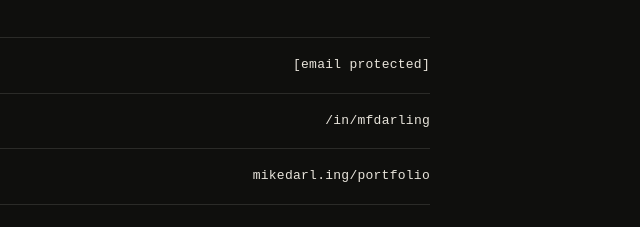
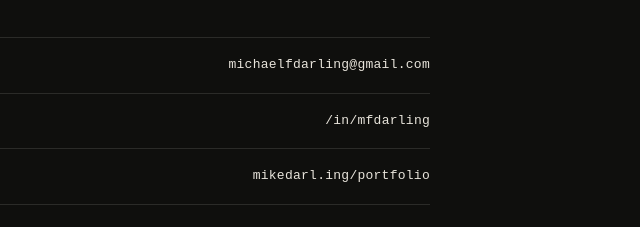
Before and after one commit to mfdarling/mikedarling-site, a plain HTML site: page index.html in a window 1280 px wide. Shown: the part 2083-2310 px from the top of the page, 640-1280 px from the left. Drawn offline with nearby package versions, Linux system fonts and the light colour scheme; a web font is replaced by a local one.

Commit message:
fix email address obfuscated by Cloudflare

```diff
--- a/index.html
+++ b/index.html
@@ -425,9 +425,9 @@
         <span class="section-label" id="contact-label">Contact</span>
         <h2 class="contact-heading">Get in <em>touch.</em></h2>
         <nav class="contact-list" aria-label="Contact links">
-          <a href="/cdn-cgi/l/email-protection#8de0e4eee5ece8e1ebe9ecffe1e4e3eacdeae0ece4e1a3eee2e0" class="contact-item">
+          <a href="mailto:michaelfdarling@gmail.com" class="contact-item">
             <span class="contact-label">Email</span>
-            <span class="contact-value"><span class="__cf_email__" data-cfemail="d5b8bcb6bdb4b0b9b3b1b4a7b9bcbbb295b2b8b4bcb9fbb6bab8">[email&#160;protected]</span></span>
+            <span class="contact-value">michaelfdarling@gmail.com</span>
           </a>
           <a href="https://linkedin.com/in/mfdarling" class="contact-item" target="_blank" rel="noopener noreferrer">
             <span class="contact-label">LinkedIn</span>
```
